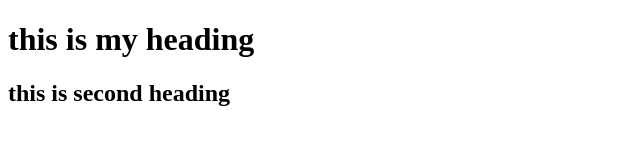
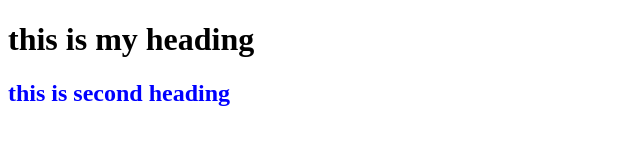
Before and after one commit to arvind7770/my_first_repo, a plain HTML site: page index.html in a window 1280 px wide. Shown: the whole page, without its empty margins (0-640 px from the left). Drawn offline with Linux system fonts and the light colour scheme.

Commit message:
add inline css by AP

```diff
--- a/index.html
+++ b/index.html
@@ -7,6 +7,6 @@
 </head>
 <body>
     <h1>this is my heading </h1>
-    <h2>this is second heading</h2>
+    <h2 style="color: blue;">this is second heading </h2>
 </body>
 </html>
```
